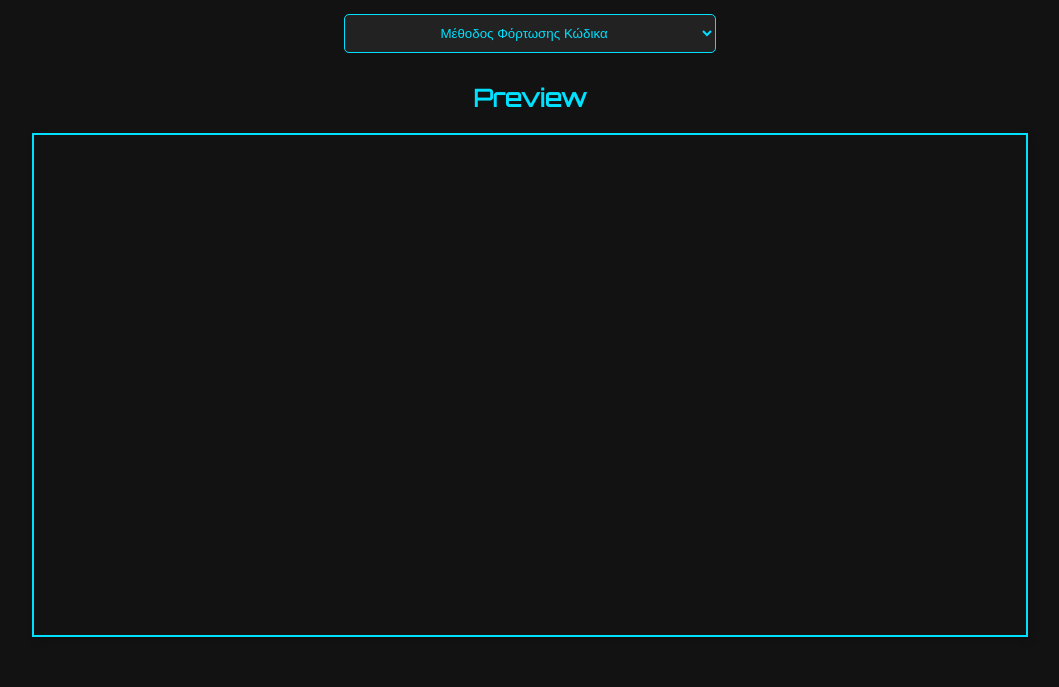
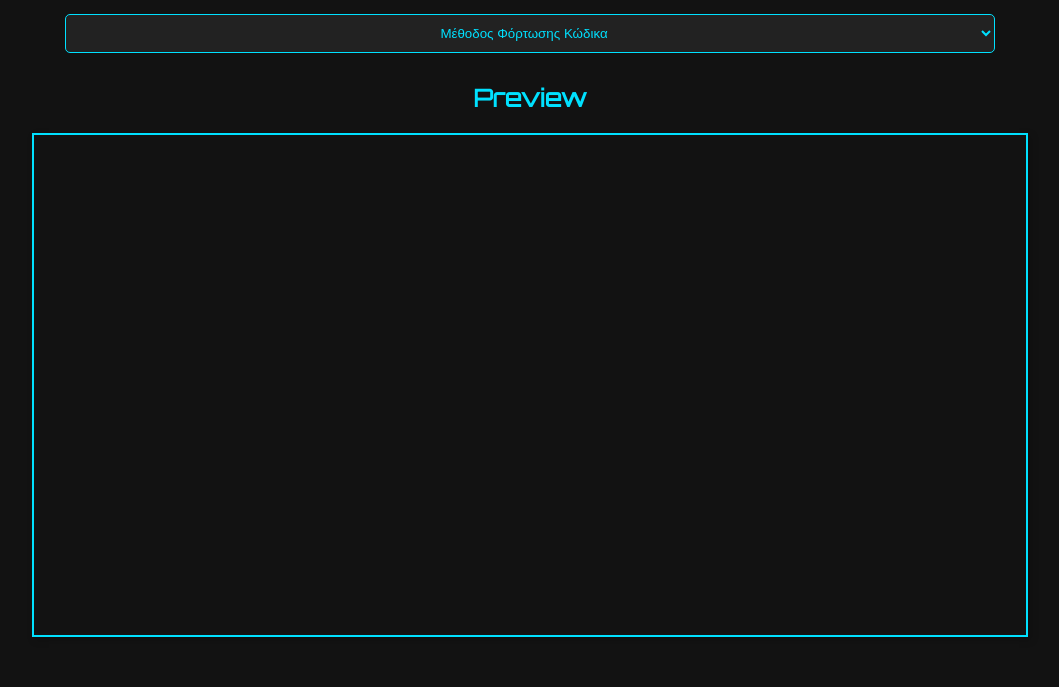
Before and after one commit to DatalabsEducation/CustomGPTs-PreviewPage, a plain HTML site: page index.html in a window 1280 px wide. Shown: the part 113-800 px from the top of the page, without its empty margins (110-1169 px from the left). Drawn offline with Linux system fonts and the light colour scheme.

Commit message:
update dropbox size

```diff
--- a/upload_or_paste_style.css
+++ b/upload_or_paste_style.css
@@ -19,7 +19,7 @@ h1 {
 
 /* Smaller and Centered Dropdown */
 select {
-    width: 30%; /* Smaller width */
+    width: 75%; /* Smaller width */
     padding: 10px;
     text-align: center;
     margin: 10px auto; /* Centered */
```
